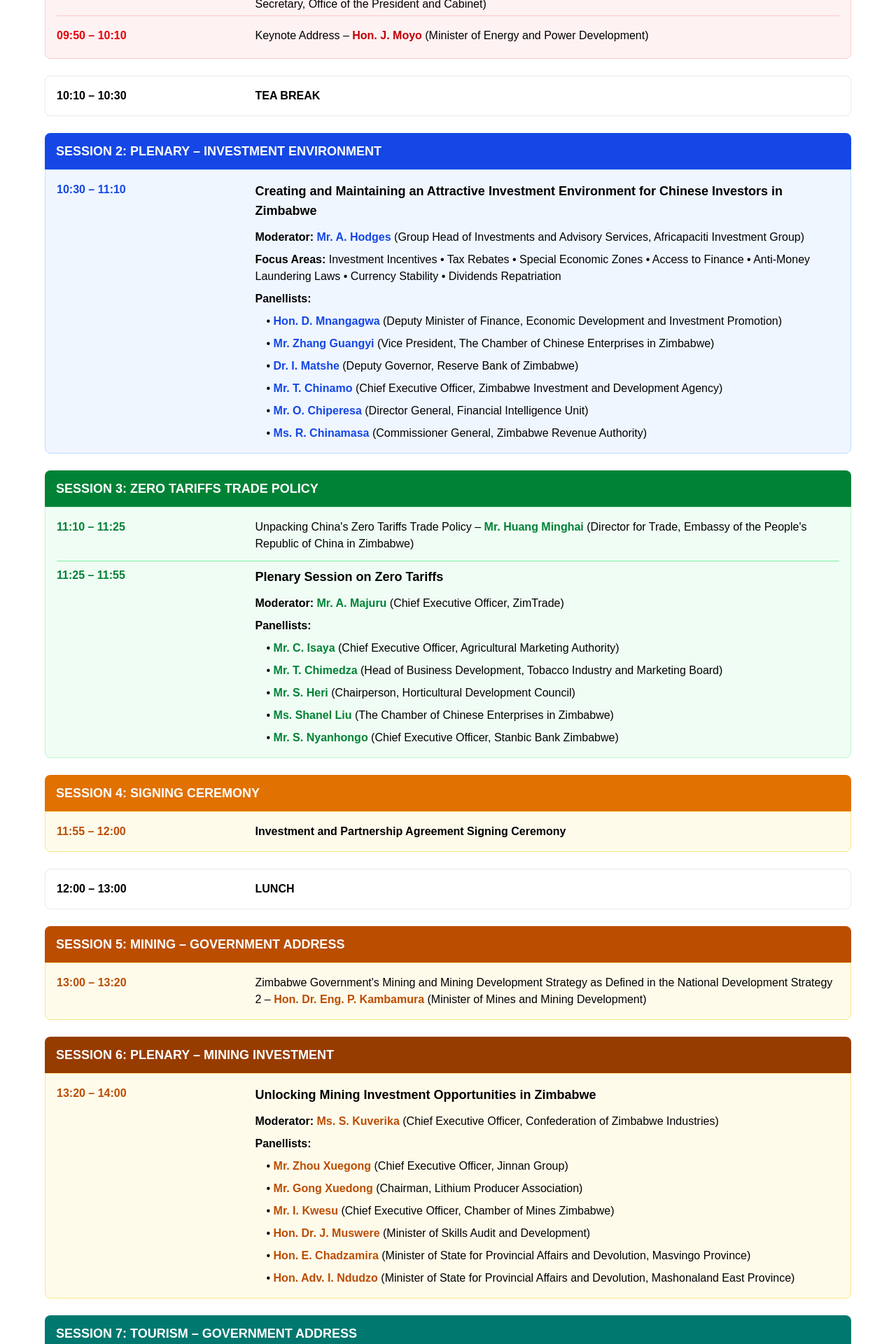
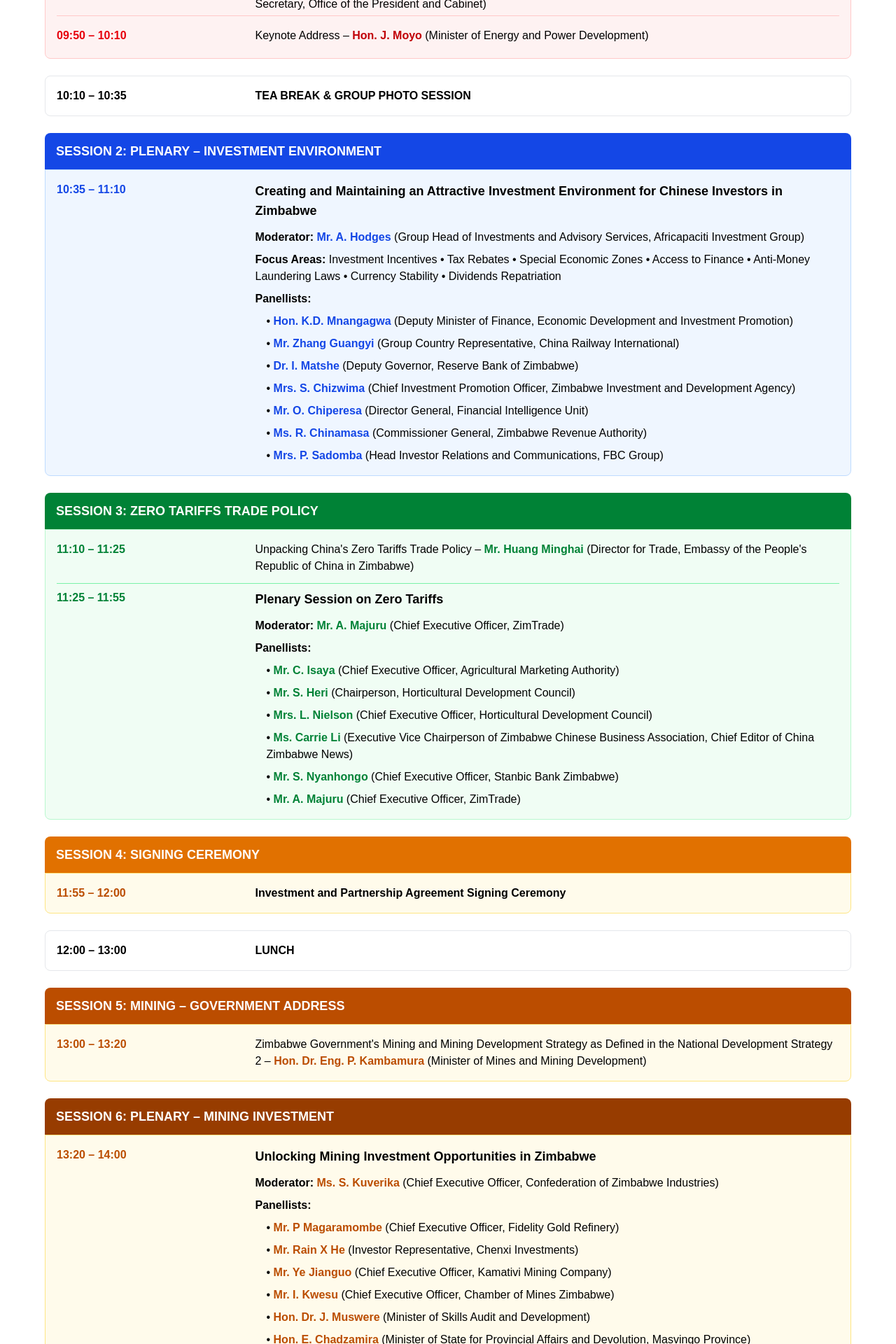
Before and after one commit to Guava-Africa/zim-china-symposium, a Next.js app in the folder frontend/: page /schedule in a window 1280 px wide. Shown: the part 1320-3240 px from the top of the page at 70% size. Built offline with nearby package versions, Linux system fonts and the light colour scheme.

Commit message:
schedule update

```diff
--- a/frontend/app/schedule/page.tsx
+++ b/frontend/app/schedule/page.tsx
@@ -125,10 +125,10 @@
               <div className="bg-white border border-gray-200 p-4 rounded-lg">
                 <div className="grid grid-cols-1 sm:grid-cols-4 gap-2 sm:gap-4">
                   <div className="sm:col-span-1">
-                    <span className="text-md font-bold text-black">10:10 – 10:30</span>
+                    <span className="text-md font-bold text-black">10:10 – 10:35</span>
                   </div>
                   <div className="sm:col-span-3">
-                    <span className="text-black font-semibold text-md">TEA BREAK</span>
+                    <span className="text-black font-semibold text-md">TEA BREAK & GROUP PHOTO SESSION</span>
                   </div>
                 </div>
               </div>
@@ -142,7 +142,7 @@
               <div className="bg-blue-50 border border-blue-200 rounded-b-lg p-4">
                 <div className="grid grid-cols-1 sm:grid-cols-4 gap-2 sm:gap-4">
                   <div className="sm:col-span-1">
-                    <span className="text-md font-bold text-blue-700">10:30 – 11:10</span>
+                    <span className="text-md font-bold text-blue-700">10:35 – 11:10</span>
                   </div>
                   <div className="sm:col-span-3">
                     <p className="text-black font-bold text-lg">Creating and Maintaining an Attractive Investment Environment for Chinese Investors in Zimbabwe</p>
@@ -152,16 +152,17 @@
                       <p className="text-black text-md"><span className="font-bold">Focus Areas:</span> Investment Incentives • Tax Rebates • Special Economic Zones • Access to Finance • Anti-Money Laundering Laws • Currency Stability • Dividends Repatriation</p>
                       <p className="text-black text-md"><span className="font-bold">Panellists:</span></p>
                       {/* <p className="text-black text-md ml-4">• <span className="font-bold text-blue-700">Hon. D. Kudakwashe Munanganwa</span> (Deputy Minister of Finance, Economic Development and Investment Promotion)</p> */}
-                      <p className="text-black text-md ml-4">• <span className="font-bold text-blue-700">Hon. D. Mnangagwa</span> (Deputy Minister of Finance, Economic Development and Investment Promotion)</p>
-                      <p className="text-black text-md ml-4">• <span className="font-bold text-blue-700">Mr. Zhang Guangyi</span> (Vice President, The Chamber of Chinese Enterprises in Zimbabwe)</p>
+                      <p className="text-black text-md ml-4">• <span className="font-bold text-blue-700">Hon. K.D. Mnangagwa</span> (Deputy Minister of Finance, Economic Development and Investment Promotion)</p>
+                      <p className="text-black text-md ml-4">• <span className="font-bold text-blue-700">Mr. Zhang Guangyi</span> (Group Country Representative, China Railway International)</p>
                       {/* <p className="text-black text-md ml-4">• <span className="font-bold text-blue-700">Mr. Z. Guangyi</span> (Vice President, The Chamber of Chinese Enterprises in Zimbabwe)</p> */}
                       {/* <p className="text-black text-md ml-4">• <span className="font-bold text-blue-700">Dr. Innocent Matshe</span> (Deputy Governor, Reserve Bank of Zimbabwe)</p> */}
                       <p className="text-black text-md ml-4">• <span className="font-bold text-blue-700">Dr. I. Matshe</span> (Deputy Governor, Reserve Bank of Zimbabwe)</p>
-                      <p className="text-black text-md ml-4">• <span className="font-bold text-blue-700">Mr. T. Chinamo</span> (Chief Executive Officer, Zimbabwe Investment and Development Agency)</p>
+                      <p className="text-black text-md ml-4">• <span className="font-bold text-blue-700">Mrs. S. Chizwima</span> (Chief Investment Promotion Officer, Zimbabwe Investment and Development Agency)</p>
                       {/* <p className="text-black text-md ml-4">• <span className="font-bold text-blue-700">Mr. Oliver Chiperesa</span> (Director General, Financial Intelligence Unit)</p> */}
                       <p className="text-black text-md ml-4">• <span className="font-bold text-blue-700">Mr. O. Chiperesa</span> (Director General, Financial Intelligence Unit)</p>
                       {/* <p className="text-black text-md ml-4">• <span className="font-bold text-blue-700">Ms. Regina Chinamasa</span> (Commissioner General, Zimbabwe Revenue Authority)</p> */}
                       <p className="text-black text-md ml-4">• <span className="font-bold text-blue-700">Ms. R. Chinamasa</span> (Commissioner General, Zimbabwe Revenue Authority)</p>
+                      <p className="text-black text-md ml-4">• <span className="font-bold text-blue-700">Mrs. P. Sadomba</span> (Head Investor Relations and Communications, FBC Group)</p>
                     </div>
                   </div>
                 </div>
@@ -193,10 +194,11 @@
                       {/* <p className="text-black text-md"><span className="font-bold">Moderator:</span> <span className="font-bold text-green-700">Mr. Allan Majuru</span> (Chief Executive Officer, ZimTrade)</p> */}
                       <p className="text-black text-md"><span className="font-bold">Panellists:</span></p>
                       <p className="text-black text-md ml-4">• <span className="font-bold text-green-700">Mr. C. Isaya</span> (Chief Executive Officer, Agricultural Marketing Authority)</p>
-                      <p className="text-black text-md ml-4">• <span className="font-bold text-green-700">Mr. T. Chimedza</span> (Head of Business Development, Tobacco Industry and Marketing Board)</p>
                       <p className="text-black text-md ml-4">• <span className="font-bold text-green-700">Mr. S. Heri</span> (Chairperson, Horticultural Development Council)</p>
-                      <p className="text-black text-md ml-4">• <span className="font-bold text-green-700">Ms. Shanel Liu</span> (The Chamber of Chinese Enterprises in Zimbabwe)</p>
+                      <p className="text-black text-md ml-4">• <span className="font-bold text-green-700">Mrs. L. Nielson</span> (Chief Executive Officer, Horticultural Development Council)</p>
+                      <p className="text-black text-md ml-4">• <span className="font-bold text-green-700">Ms. Carrie Li</span> (Executive Vice Chairperson of Zimbabwe Chinese Business Association, Chief Editor of China Zimbabwe News)</p>
                       <p className="text-black text-md ml-4">• <span className="font-bold text-green-700">Mr. S. Nyanhongo</span> (Chief Executive Officer, Stanbic Bank Zimbabwe)</p>
+                      <p className="text-black text-md ml-4">• <span className="font-bold text-green-700">Mr. A. Majuru</span> (Chief Executive Officer, ZimTrade)</p>
                       {/* <p className="text-black text-md ml-4">• <span className="font-bold text-green-700">Mr. Solomon Nyanhongo</span> (Chief Executive Officer, Stanbic Bank Zimbabwe)</p> */}
                     </div>
                   </div>
@@ -268,14 +270,15 @@
                       <p className="text-black text-md"><span className="font-bold">Moderator:</span> <span className="font-bold text-amber-700">Ms. S. Kuverika</span> (Chief Executive Officer, Confederation of Zimbabwe Industries)</p>
                       {/* <p className="text-black text-md"><span className="font-bold">Moderator:</span> <span className="font-bold text-amber-700">Ms. Sekai Kuverika</span> (Chief Executive Officer, Confederation of Zimbabwe Industries)</p> */}
                       <p className="text-black text-md"><span className="font-bold">Panellists:</span></p>
-                      {/* <p className="text-black text-md ml-4">• <span className="font-bold text-amber-700">Mr. Mark Learmonth</span> (Chief Executive Officer, Blanket Mining Corporation)</p> */}
-                      <p className="text-black text-md ml-4">• <span className="font-bold text-amber-700">Mr. Zhou Xuegong</span> (Chief Executive Officer, Jinnan Group)</p>
-                      <p className="text-black text-md ml-4">• <span className="font-bold text-amber-700">Mr. Gong Xuedong</span> (Chairman, Lithium Producer Association)</p>
+                      <p className="text-black text-md ml-4">• <span className="font-bold text-amber-700">Mr. P Magaramombe</span> (Chief Executive Officer, Fidelity Gold Refinery)</p>
+                      <p className="text-black text-md ml-4">• <span className="font-bold text-amber-700">Mr. Rain X He</span> (Investor Representative, Chenxi Investments)</p>
+                      <p className="text-black text-md ml-4">• <span className="font-bold text-amber-700">Mr. Ye Jianguo</span> (Chief Executive Officer, Kamativi Mining Company)</p>
                       <p className="text-black text-md ml-4">• <span className="font-bold text-amber-700">Mr. I. Kwesu</span> (Chief Executive Officer, Chamber of Mines Zimbabwe)</p>
                       {/* <p className="text-black text-md ml-4">• <span className="font-bold text-amber-700">Mr. Isaac Kwesu</span> (Chief Executive Officer, Chamber of Mines Zimbabwe)</p> */}
                       <p className="text-black text-md ml-4">• <span className="font-bold text-amber-700">Hon. Dr. J. Muswere</span> (Minister of Skills Audit and Development)</p>
                       <p className="text-black text-md ml-4">• <span className="font-bold text-amber-700">Hon. E. Chadzamira</span> (Minister of State for Provincial Affairs and Devolution, Masvingo Province)</p>
                       <p className="text-black text-md ml-4">• <span className="font-bold text-amber-700">Hon. Adv. I. Ndudzo</span> (Minister of State for Provincial Affairs and Devolution, Mashonaland East Province)</p>
+                      <p className="text-black text-md ml-4">• <span className="font-bold text-amber-700">Hon. E. Moyo</span> (Minister of Public Service, Labour and Social Welfare)</p>
                     </div>
                   </div>
                 </div>
@@ -337,7 +340,7 @@
                     <span className="text-md font-bold text-emerald-700">14:45 – 15:00</span>
                   </div>
                   <div className="sm:col-span-3">
-                    <span className="text-black text-md">Appreciating Zimbabwe's Land Management and Rural Development Strategy – <span className="font-bold text-emerald-700">Hon. V. Haritatos</span> (Minister of Lands and Rural Development)</span>
+                    <span className="text-black text-md">Appreciating Zimbabwe's Land Management and Rural Development Strategy – <span className="font-bold text-emerald-700">Hon. V.P. Haritatos</span> (Minister of Lands and Rural Development)</span>
                     {/* <span className="text-black text-md">Appreciating Zimbabwe's Land Management and Rural Development Strategy – <span className="font-bold text-emerald-700">Hon. Vangelis Peter Haritatos</span> (Minister of Lands and Rural Development)</span> */}
                   </div>
                 </div>
```
